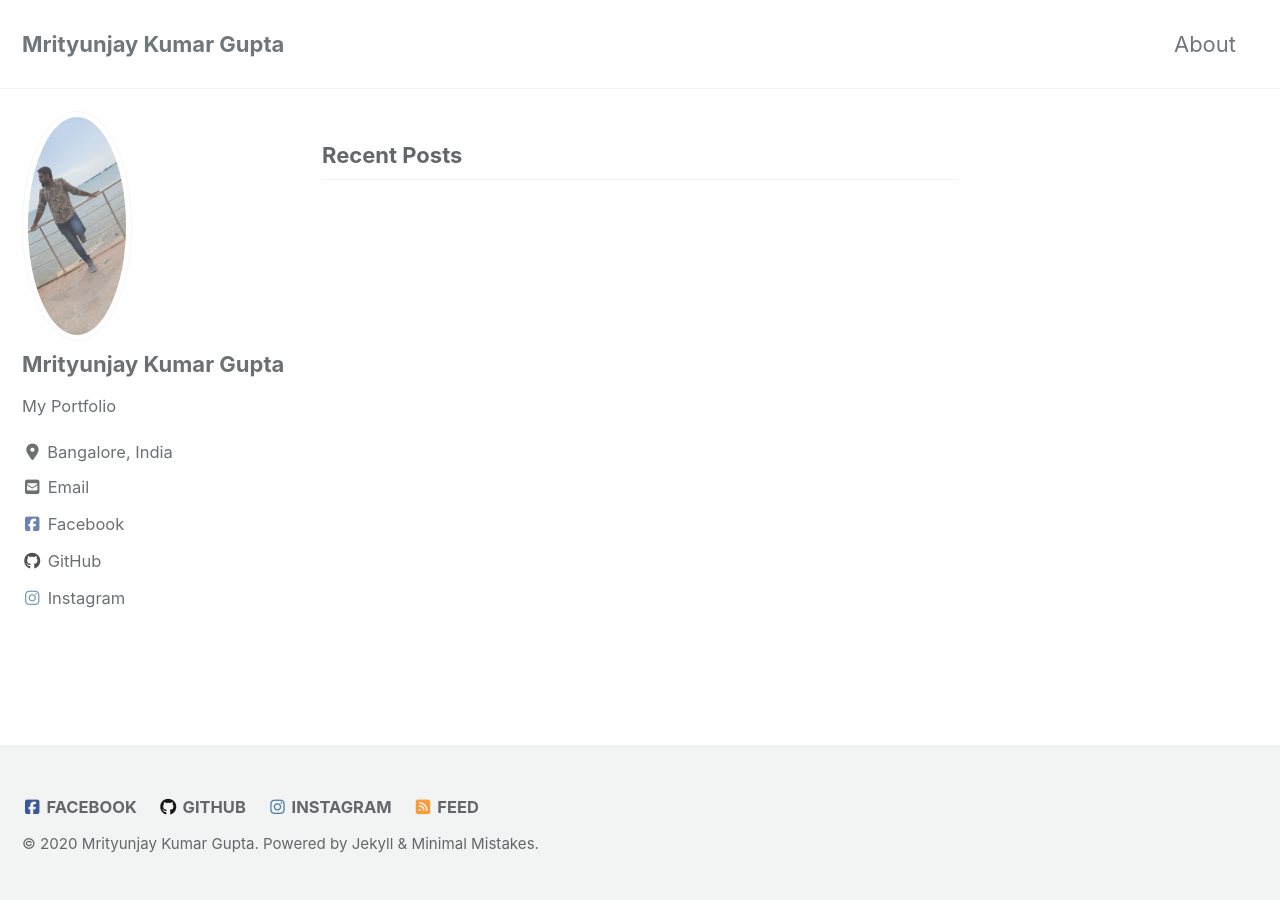
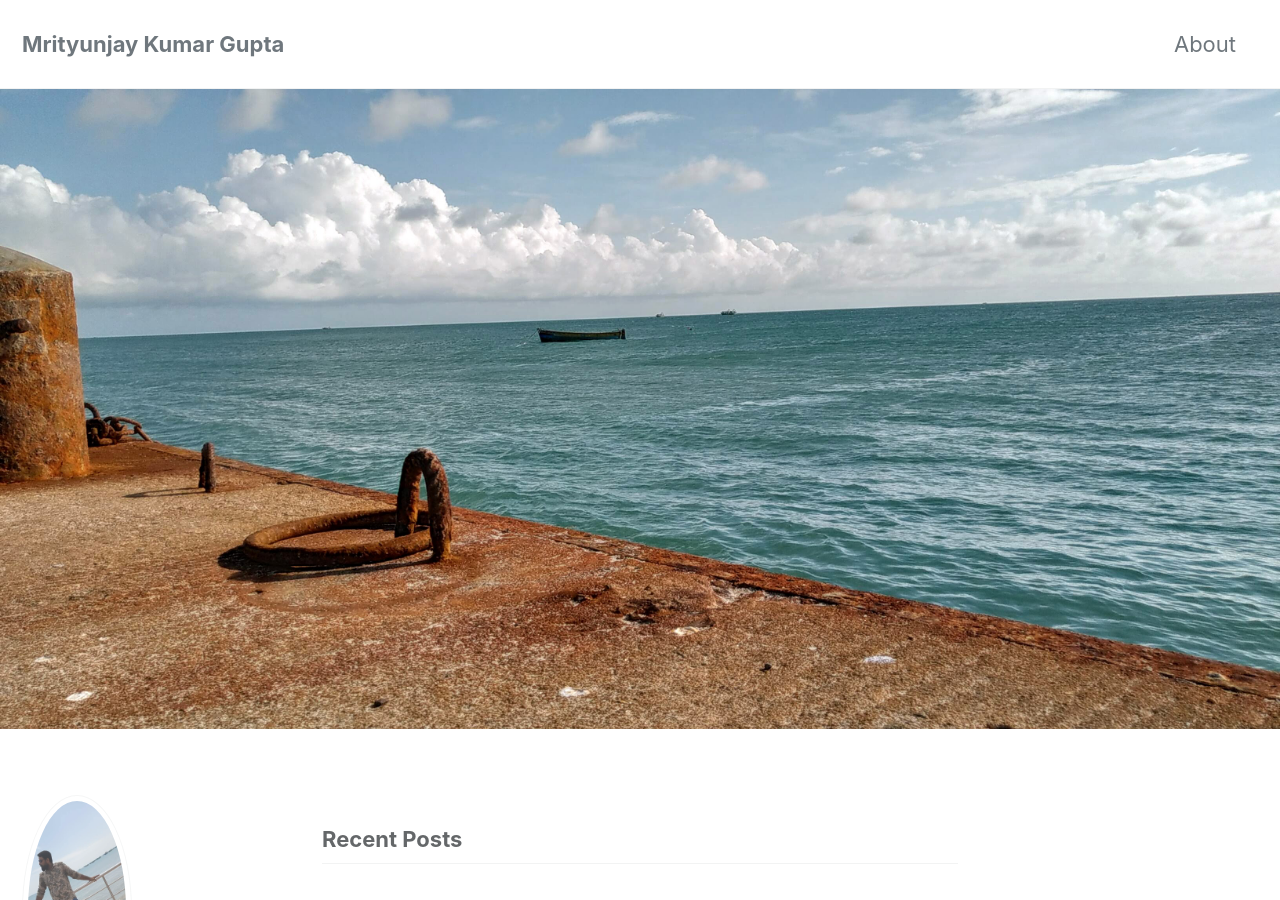
Before and after one commit to jaykumar1046/jaykumar.github.io, a Jekyll site: the page built from index.html, in a window 1280 px wide and 900 px high. Built offline with Jekyll 4.4.1, drawn with Linux system fonts in a browser that asks for light colours; cached includes are drawn as plain includes; nearby versions of some CDN libraries; the list of posts is cut into pages by our own code.

Commit message:
adding new settings

```diff
--- a/index.html
+++ b/index.html
@@ -2,5 +2,5 @@
 layout: home
 author_profile: true
 header:
-  image:""\images\headerimage.jpg"
+  image: "/images/headerimage.jpg"
 ---
```
Also changed, not shown: _pages/about.md (+2 -3 lines).
